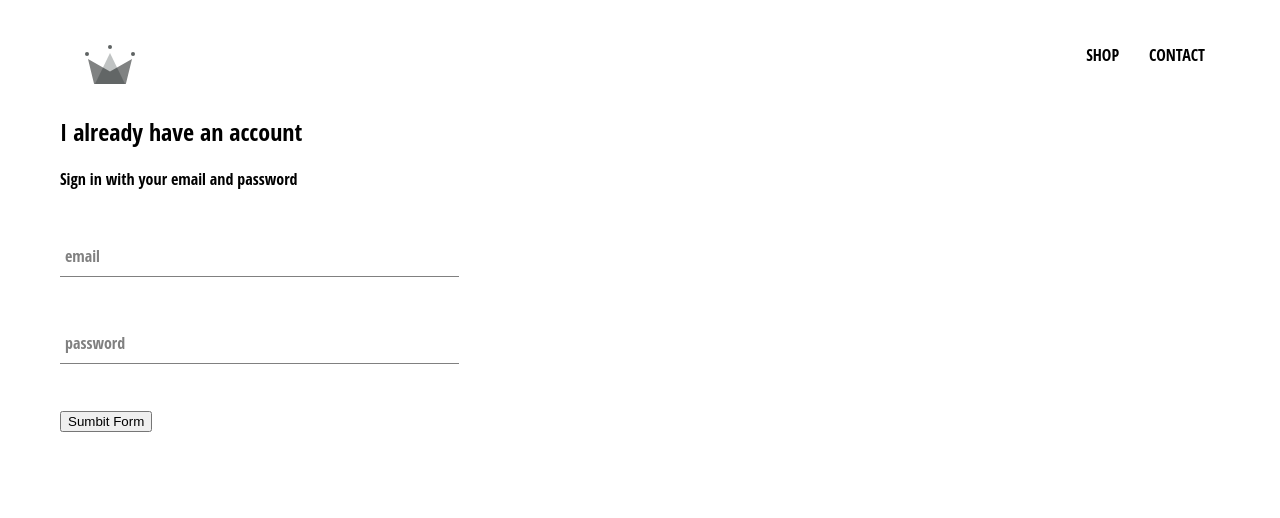
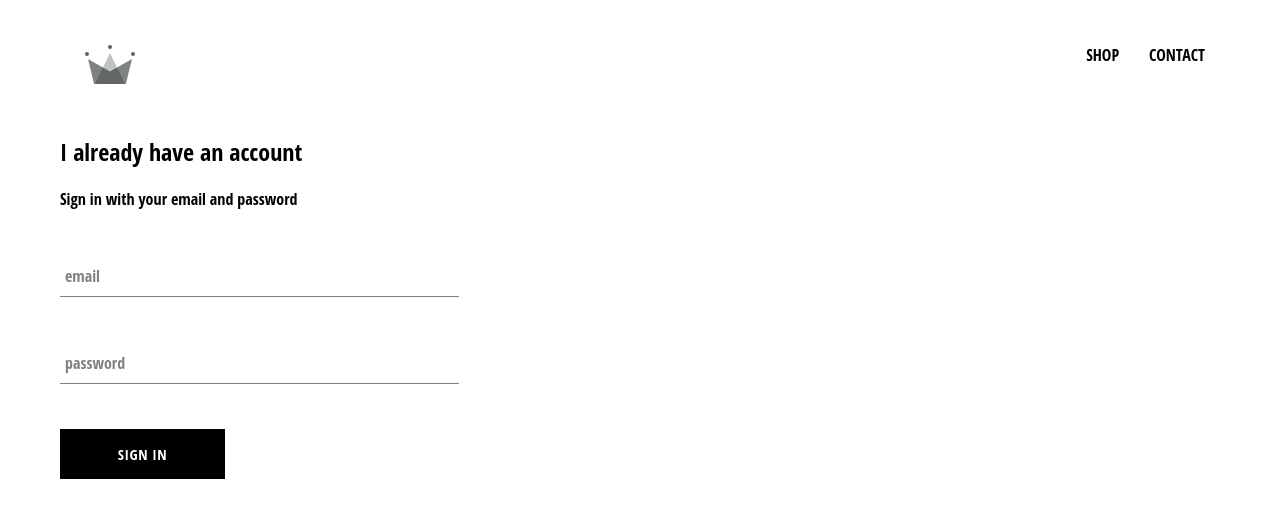
Before and after one commit to jgumerove/e-commerce-site, a React (Create React App) app: page /signin in a window 1280 px wide. Shown: the top 518 px of the page. Built offline with nearby package versions, Linux system fonts and the light colour scheme; a web font is replaced by a local one.

Commit message:
custom button

```diff
--- /dev/null
+++ b/src/components/custom-button/custom-button.component.jsx
@@ -0,0 +1,10 @@
+import React from 'react';
+import './custom-button.styles.scss'
+
+const CustomButton = ({children, ...otherProps}) => (
+    <button className='custom-button' {...otherProps}>
+        {children}
+    </button>
+)
+
+export default CustomButton;
--- /dev/null
+++ b/src/components/custom-button/custom-button.styles.scss
@@ -0,0 +1,22 @@
+.custom-button {
+    min-width: 165px;
+    width: auto;
+    height: 50px;
+    letter-spacing: 0.5px;
+    line-height: 50px;
+    padding: 0 35px 0 35px;
+    font-size: 15px;
+    background-color: black;
+    color: white;
+    text-transform: uppercase;
+    font-family: 'Open Sans Condensed';
+    font-weight: bolder;
+    border: none;
+    cursor: pointer;
+
+    &:hover {
+      background-color: white;
+      color: black;
+      border: 1px solid black;
+    }
+  }
--- a/src/components/sign-in/sign-in.component.jsx
+++ b/src/components/sign-in/sign-in.component.jsx
@@ -1,5 +1,6 @@
 import React from 'react';
 import FormInput from '../form-input/form-input.component';
+import CustomButton from '../custom-button/custom-button.component';
 import './sign-in.styles.scss';
 
 class SignIn extends React.Component {
@@ -30,7 +31,7 @@ class SignIn extends React.Component {
                 <form onSubmit={this.handleSubmit}>
                     <FormInput name='email' type='email' value={this.state.email} handleChange={this.handleChange} label='email' required />
                     <FormInput name='password' type='password' value={this.state.password} handleChange={this.handleChange} label='password' required />
-                    <input type='submit' value='Sumbit Form' />
+                    <CustomButton type='submit'>Sign In</CustomButton>
                 </form>
             </div>
         )
--- a/src/components/sign-in/sign-in.styles.scss
+++ b/src/components/sign-in/sign-in.styles.scss
@@ -1,3 +1,9 @@
 .sign-in {
     width: 30vw;
+    display: flex;
+    flex-direction: column;
+
+    .title{
+        margin: 10px 0;
+    }
 }
```
